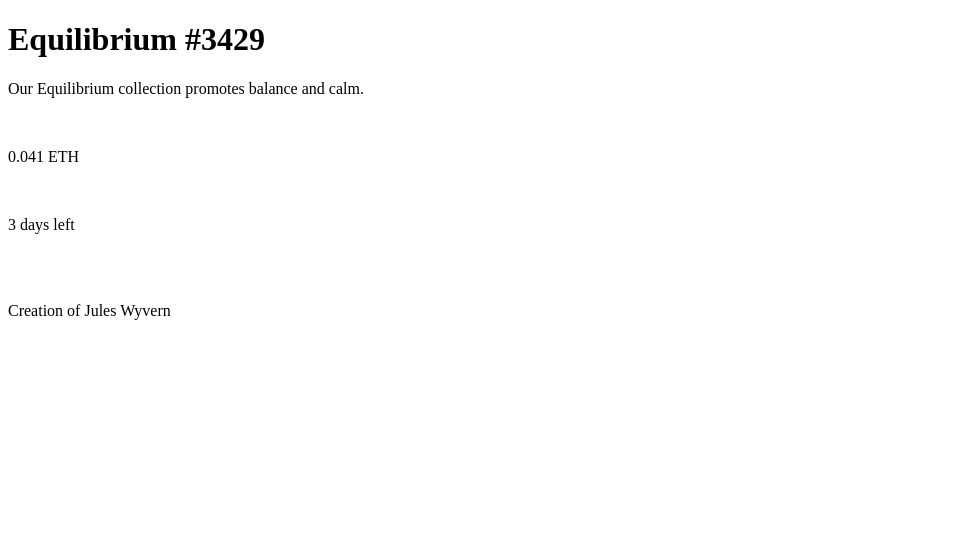
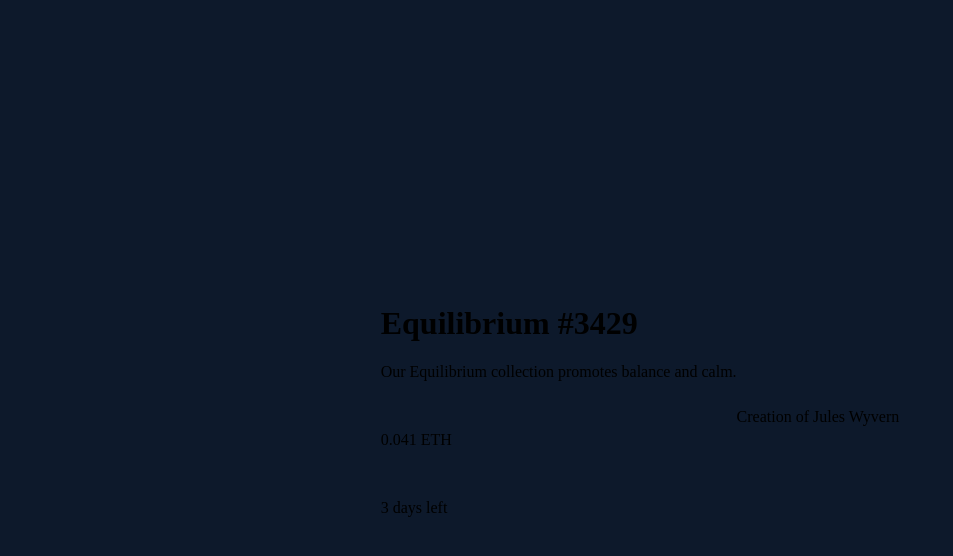
Before and after one commit to radanovicnikola93/nft-preview-card, a website: page index.html in a window 1280 px wide. Shown: the whole page, without its empty margins (0-953 px from the left). Drawn offline with Linux system fonts and the light colour scheme.

Commit message:
styled body

```diff
--- /dev/null
+++ b/styles/scss/layout/_body.scss
@@ -0,0 +1,9 @@
+body {
+    background-color: $dark-blue-main-bg;
+    height: 100vh;
+
+    // flex
+    display: flex;
+    justify-content: center;
+    align-items: center;
+}
--- a/styles/scss/main.scss
+++ b/styles/scss/main.scss
@@ -1,2 +1,6 @@
 @import './base/colors';
 @import './base/typography';
+@import './base/breakpoints';
+
+@import './layout/body';
+@import './layout/card';
```
Also changed, not shown: index.html (+0 -8 lines), styles/css/main.css, styles/scss/layout/_card.scss (added).
